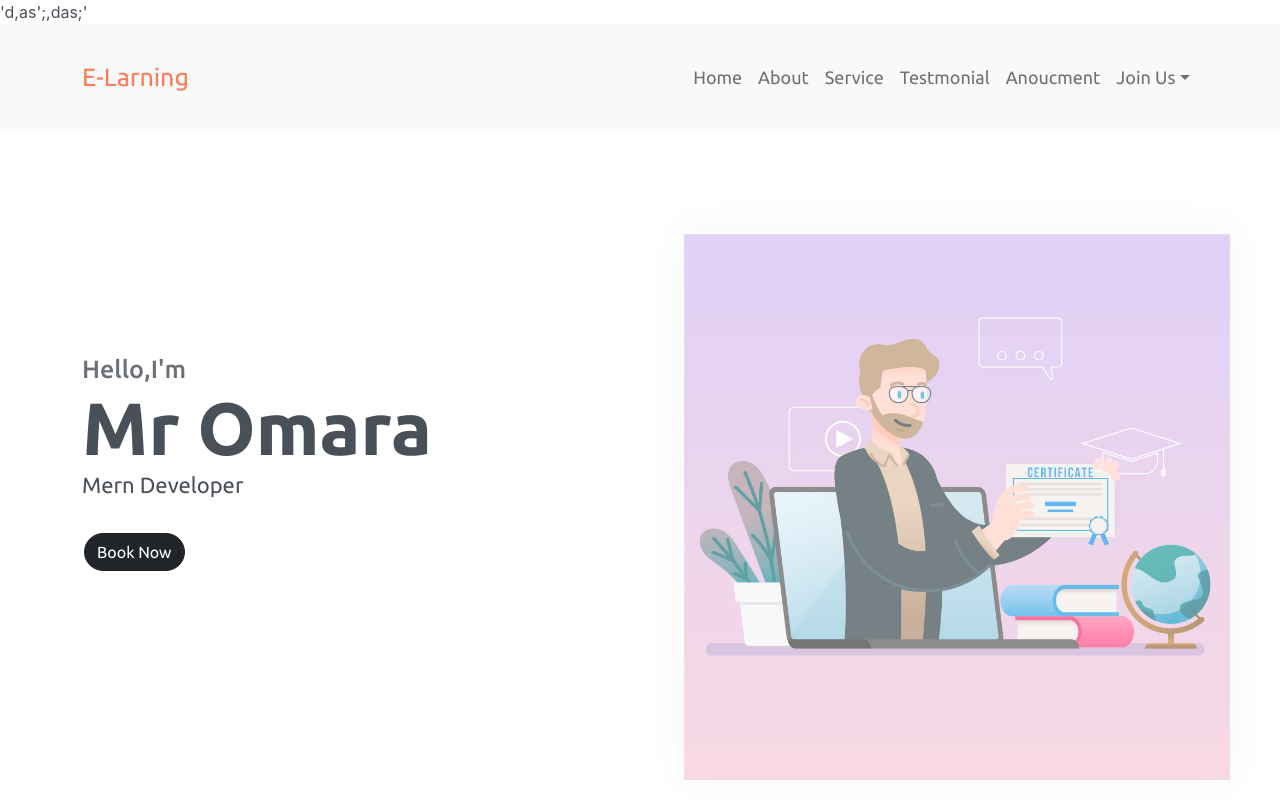
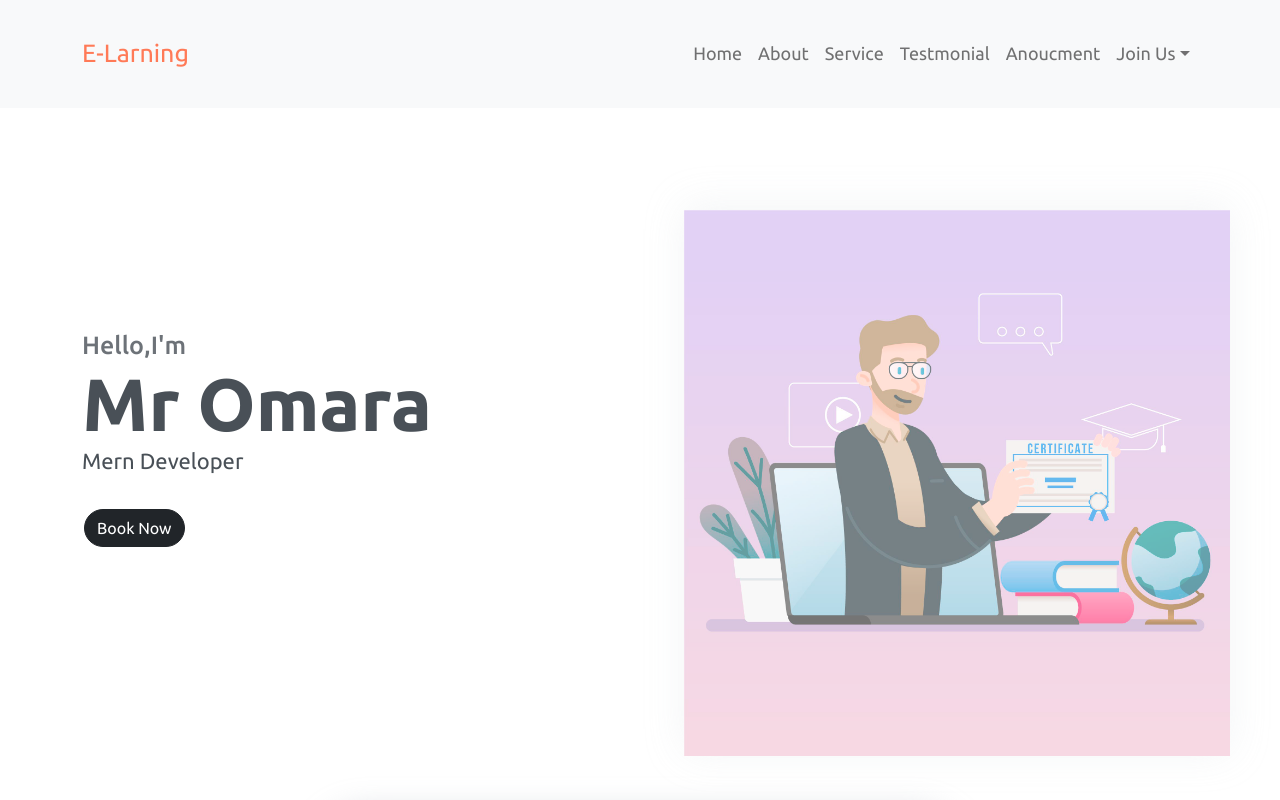
Before and after one commit to abdalrahman-alaswad/e-learning, a React (Create React App) app: page / in a window 1280 px wide. Shown: the top 800 px of the page. Built offline with nearby package versions, Linux system fonts and the light colour scheme; no server answers.

Commit message:
Update App.js

```diff
--- a/src/App.js
+++ b/src/App.js
@@ -8,7 +8,6 @@ import PrivateRoutesAdmin from './utlis/PrivateRoutesAdmin';
 function App() {
   return (
     <div className="App">
-    'd,as';,das;'
       <Router>
         {/* <Header /> */}
         <Container >
```
